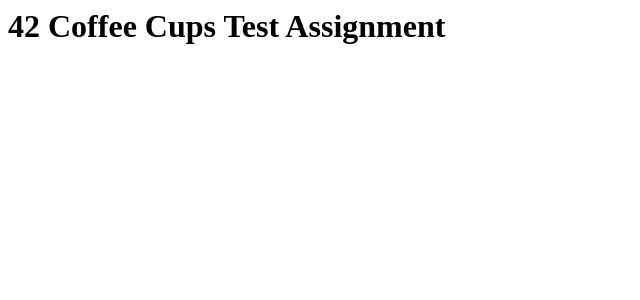
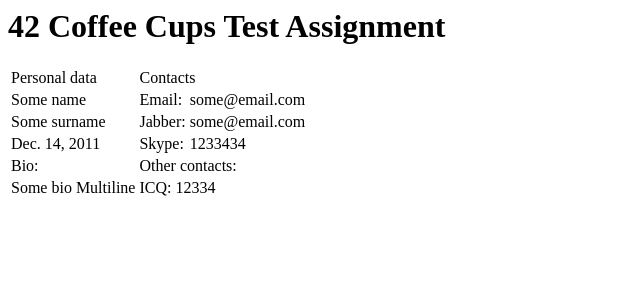
Before and after one commit to yarfirst/42-test-yar_first, a Django app: template _test42/main/templates/profile.html in a window 1280 px wide. Shown: the top 300 px of the page, without its empty margins (0-640 px from the left). Run offline with Django 3.2, Linux system fonts and the light colour scheme; the template is opened without the code that fills it: values that come from a table or form of the project are taken from there, others are empty; data comes from the database, SQL or seed files in the repository; parts of the project's set-up code (start-up, migrations or seed data) failed here and were passed over.

Commit message:
ticket:1 finish

```diff
--- a/_test42/main/templates/profile.html
+++ b/_test42/main/templates/profile.html
@@ -4,5 +4,25 @@
 	</head>
 	<body>
 		<h1>42 Coffee Cups Test Assignment</h1>
+		<table>
+			<tr>
+				<td>Personal data</td><td colspan="2">Contacts</td>
+			</tr>
+			<tr>
+				<td>{{ pofile.name }}</td><td>Email:</td><td>{{ pofile.email }}</td>
+			</tr>
+			<tr>
+				<td>{{ pofile.surname }}</td><td>Jabber:</td><td>{{ pofile.jabber }}</td>
+			</tr>
+			<tr>
+				<td>{{ pofile.birth_date }}</td><td>Skype:</td><td>{{ pofile.skype }}</td>
+			</tr>
+			<tr>
+				<td>Bio:</td><td colspan="2">Other contacts:</td>
+			</tr
+			<tr>
+				<td>{{ pofile.bio }}</td><td colspan="2">{{ pofile.other }}</td>
+			</tr>
+		</table>
 	</body>
 </html>
--- a/_test42/main/tests.py
+++ b/_test42/main/tests.py
@@ -22,7 +22,6 @@ class Test(TestCase):
         p = profiles[0]
         self.failUnlessEqual(p.name, 'Some name')
 
-
     def test_profile_page(self):
         res = self.client.get('/')
         self.assertEqual(res.status_code, 200)
--- a/_test42/urls.py
+++ b/_test42/urls.py
@@ -14,6 +14,5 @@ urlpatterns = patterns('',
 
     # Uncomment the next line to enable the admin:
     # url(r'^admin/', include(admin.site.urls)),
-
     url(r'^$', 'main.views.profile')
 )
```
Also changed, not shown: _test42/main/views.py (line endings or trailing spaces).
